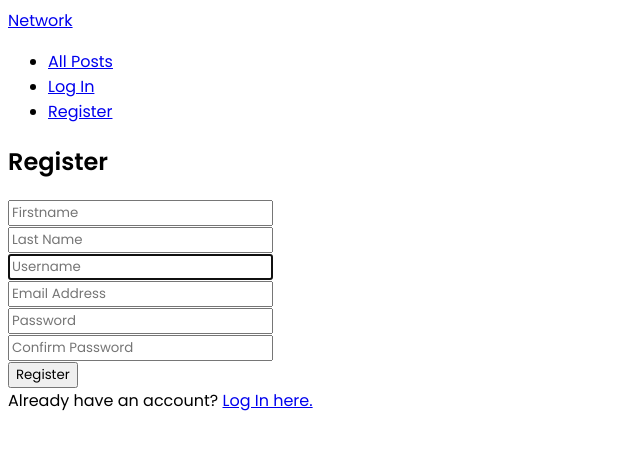
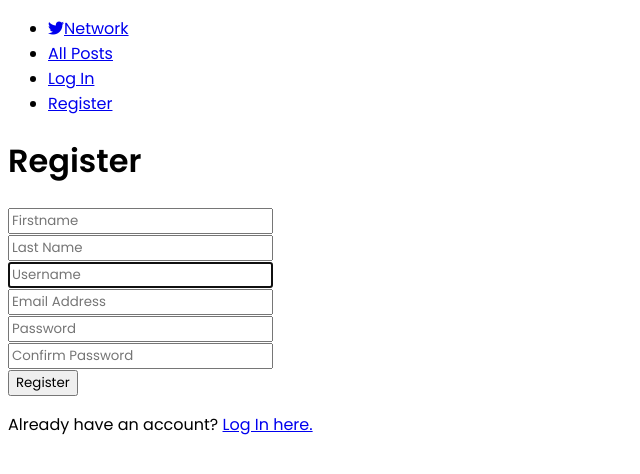
Before and after one commit to DaviNakamuraCardoso/cs50w, a Django app: page /register in a window 1280 px wide. Shown: the top 474 px of the page, without its empty margins (0-640 px from the left). Run offline with Django 3.2, Linux system fonts and the light colour scheme; some libraries are stand-ins or nearby versions.

Commit message:
Project 04: Changing templates to support CSS selectors

```diff
--- a/07_Testing/network/project4/network/templates/network/layout.html
+++ b/07_Testing/network/project4/network/templates/network/layout.html
@@ -4,6 +4,8 @@
     <head>
         <title>{% block title %}Social Network{% endblock %}</title>
         <link href="{% static 'network/main.css' %}" rel="stylesheet">
+        <link href="{% static 'network/navbar.css' %}" rel="stylesheet">
+        <link href="{% static 'network/form.css' %}" rel="stylesheet">
         <script src="{% static 'network/main.js' %}"></script>
         <script src="https://kit.fontawesome.com/f0d3ee0f06.js" crossorigin="anonymous"></script>
         <link rel="shortcut icon" href="{% static 'network/favicon.ico' %}" type="image/x-icon">
@@ -12,11 +14,16 @@
     <body>
 
         <nav class="navbar">
-            <a class="logo" href="{% url 'index' %}">Network</a>
 
-            <div>
-              <ul class="navbar-nav mr-auto">
+
+            <div class="nav-div">
+              <ul class="navbar-nav">
+                <li class="nav-item">
+                    <a class="nav-link" href="{% url 'index' %}"><i id="logo" class="fab fa-twitter"></i>Network</a>
+                </li>
+
                 {% if user.is_authenticated %}
+
                     <li class="nav-item">
                         <strong><a class="nav-link" id="profile" href="{% url 'user' request.user.username%}">{{ request.user.username }}</a></strong>
                     </li>
--- a/07_Testing/network/project4/network/templates/network/register.html
+++ b/07_Testing/network/project4/network/templates/network/register.html
@@ -1,14 +1,14 @@
 {% extends "network/layout.html" %}
 
 {% block body %}
+    {% if message %}
+        <div id="message">{{ message }}</div>
+    {% endif %}
+    <h1 id="title">Register</h1>
 
-    <h2>Register</h2>
 
-    {% if message %}
-        <div>{{ message }}</div>
-    {% endif %}
 
-    <form action="{% url 'register' %}" method="post">
+    <form action="{% url 'register' %}" method="post" class="register">
         {% csrf_token %}
         <!-- First Name -->
         <div class="form-group">
@@ -42,9 +42,9 @@
 
 
         <!-- Submit button -->
-        <input class="btn btn-primary" type="submit" value="Register">
+        <input class="submit-btn" type="submit" value="Register">
     </form>
 
-    Already have an account? <a href="{% url 'login' %}">Log In here.</a>
+    <p id="bottom-line">Already have an account? <a href="{% url 'login' %}">Log In here.</a></p>
 
 {% endblock %}
```
Also changed, not shown: 07_Testing/network/project4/network/templates/network/index.html (+6 -3 lines), 07_Testing/network/project4/network/templates/network/login.html (+10 -9 lines).
